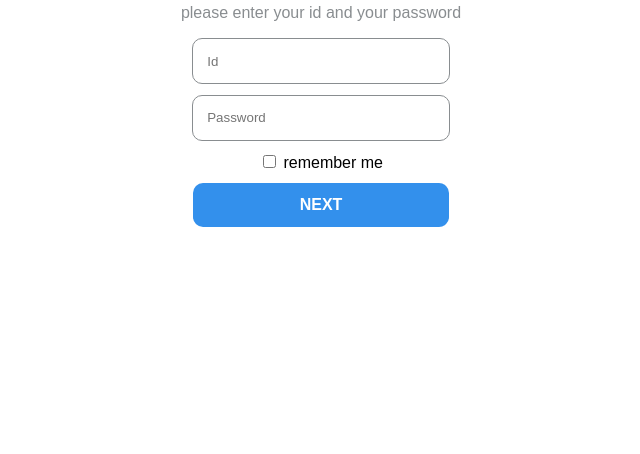
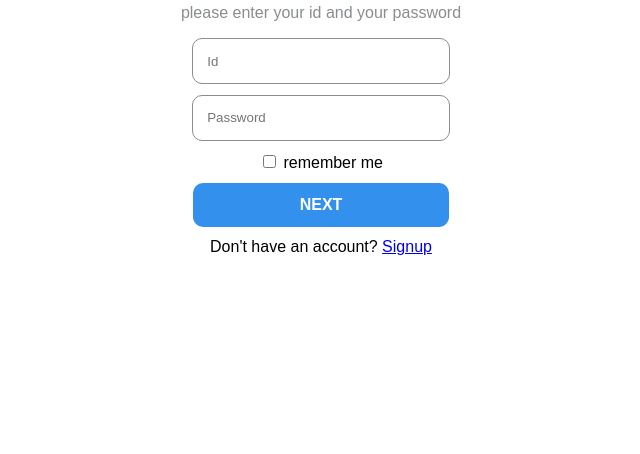
Before and after one commit to HadiNamazi/miniTelegram, a Django app: page /login/ in a window 1280 px wide. Shown: the part 290-744 px from the top of the page, without its empty margins (319-959 px from the left). Run offline with Django 4.2, Linux system fonts and the light colour scheme; parts of the project's set-up code (start-up, migrations or seed data) failed here and were passed over.

Commit message:
don't have an account added to login page

```diff
--- a/myTelegram/base/templates/base/login.html
+++ b/myTelegram/base/templates/base/login.html
@@ -23,6 +23,10 @@
             <button id="next" type="submit">NEXT</button>
         </div>
 
+        <div id="signup">
+            <label>Don't have an account? <a href="{% url 'signup' %}">Signup</a></label>
+        </div>
+
     </form>
 
 </div>
--- a/myTelegram/static/styles/style.css
+++ b/myTelegram/static/styles/style.css
@@ -49,7 +49,8 @@ img {
     margin-top: 4%;
 }
 
-#remember-me-checkbox {
+#remember-me-checkbox,
+#signup {
     margin-left: auto;
     margin-right: auto;
     width: 100%;
@@ -74,6 +75,7 @@ img {
     margin-left: auto;
     margin-right:auto;
     margin-top: 2%;
+    margin-bottom: 2%;
     width:45%;
 
 }
```
